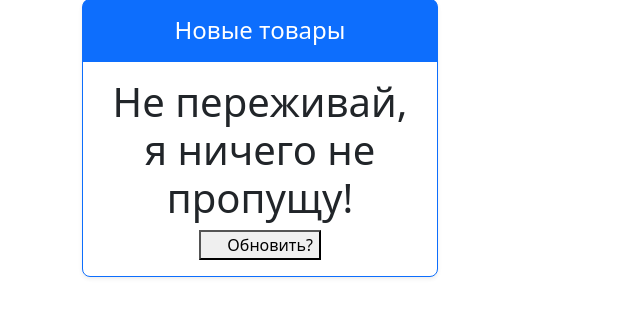
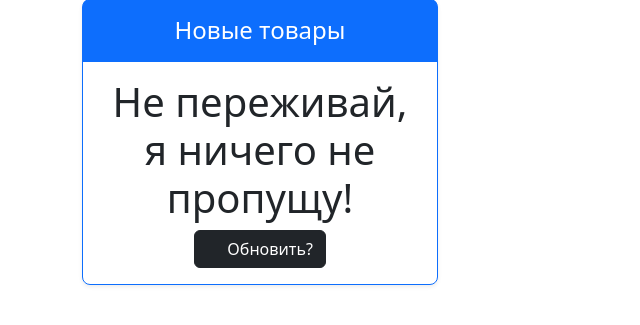
Before and after one commit to ygwhite/My-site-for-portfolio, a Django app: page /shop/fill-database/ in a window 1280 px wide. Shown: the part 234-559 px from the top of the page, without its empty margins (0-640 px from the left). Run offline with Django 4.2, Linux system fonts and the light colour scheme.

Commit message:
Пушу проект

```diff
--- a/templates/shop/Fil-products.html
+++ b/templates/shop/Fil-products.html
@@ -58,7 +58,7 @@
                     <div class="card-body">
                         <h1 class="card-title pricing-card-title">Не переживай, я ничего не пропущу!<small
                                 class="text-muted fw-light"></small></h1>
-                        <button class="learn-more-btn" name="fill_database" type="submit" onclick="runSpinner()">
+                        <button class="btn btn-dark" name="fill_database" type="submit" onclick="runSpinner()">
                         <span class="spinner spinner-border spinner-border-sm" role="status" id="spinner"
                               style="visibility: hidden"></span>
                             Обновить?
```
